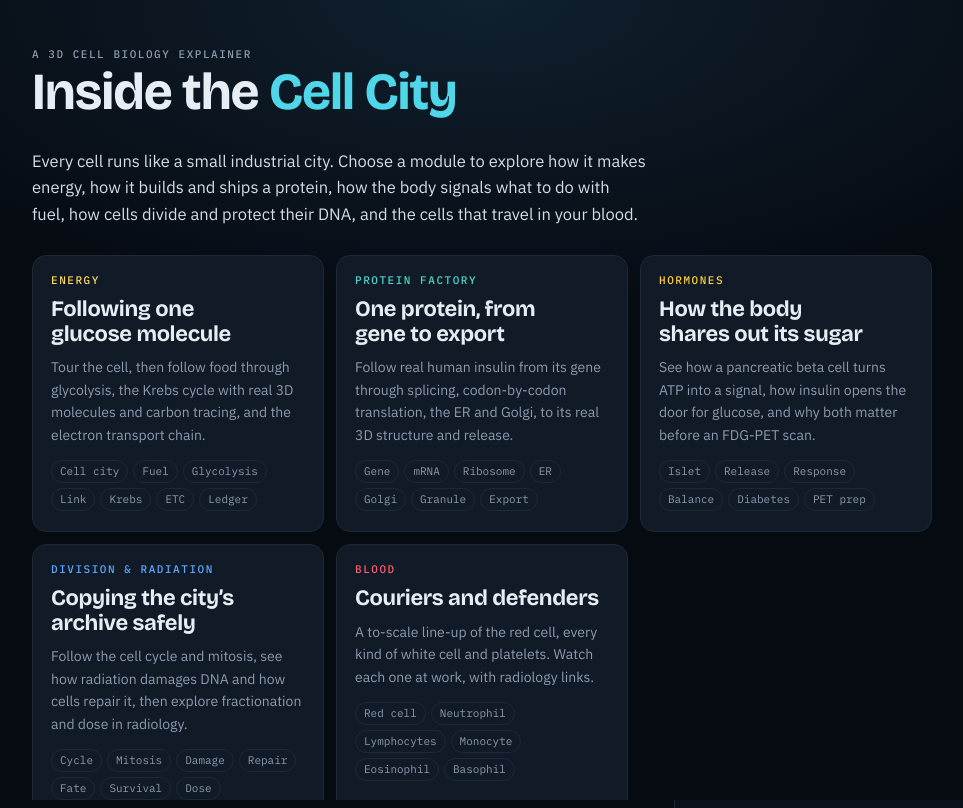
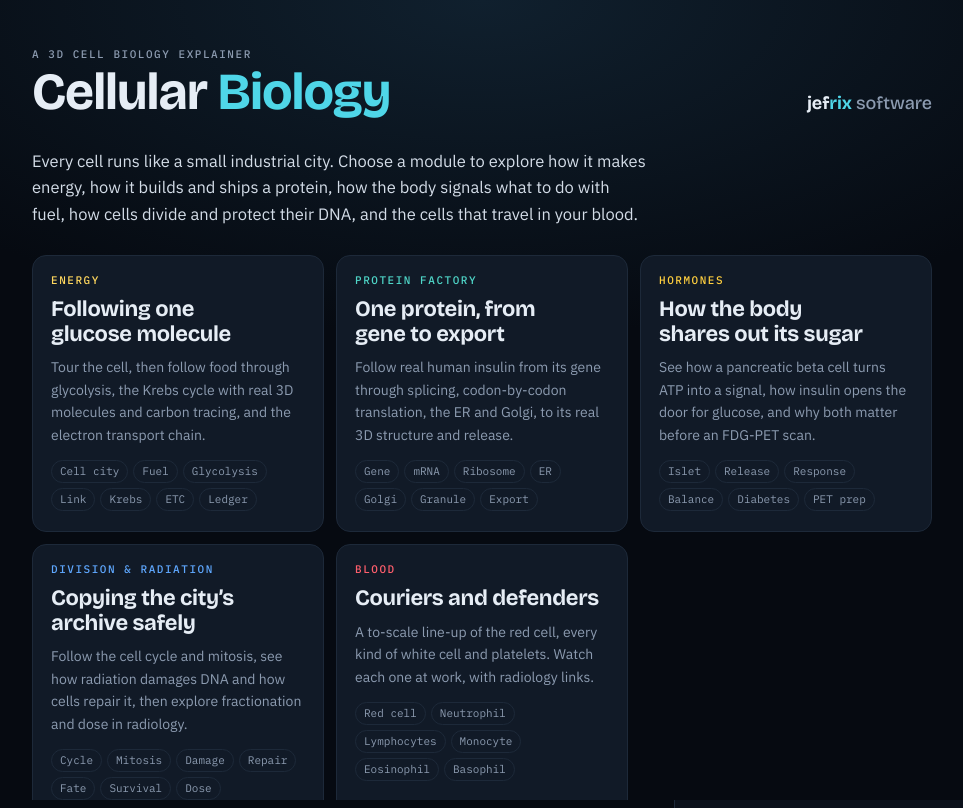
Before and after one commit to jefrix/biology, a plain HTML site: page index.html in a window 1280 px wide. Shown: the whole page, without its empty margins (158-1121 px from the left). Drawn offline with nearby package versions, Linux system fonts and the light colour scheme.

Commit message:
Rename to Cellular Biology and add jefrix software mark
Co-Authored-By: Claude Sonnet 5.5 <noreply@anthropic.com>

```diff
--- a/index.html
+++ b/index.html
@@ -2,7 +2,7 @@
 <html lang="en">
 <meta charset="utf-8">
 <meta name="viewport" content="width=device-width, initial-scale=1, viewport-fit=cover">
-<title>Inside the Cell City</title>
+<title>Cellular Biology</title>
 <meta name="claude:viewport-fit-sides" content="cover">
 <meta name="description" content="A 3D explainer of cell biology: energy from food to ATP, protein production from gene to secretion, insulin and glucose, cell division, DNA damage and radiation, and blood cells.">
 <link rel="preconnect" href="https://fonts.googleapis.com">
@@ -30,7 +30,7 @@
       <header class="brand">
         <a class="back" id="backHome" href="#home">← All modules</a>
         <span class="eyebrow" id="brandEyebrow">Cell biology</span>
-        <h1>Inside the <em>Cell City</em></h1>
+        <div class="brand-row"><h1>Cellular <em>Biology</em></h1><span class="maker">jef<span class="rix">rix</span> <span class="soft">software</span></span></div>
       </header>
       <nav class="rail" id="rail" aria-label="Chapters"></nav>
       <div class="rail-name" id="railName"></div>
@@ -47,7 +47,7 @@
   <div class="home-inner">
     <header class="brand">
       <span class="eyebrow">A 3D cell biology explainer</span>
-      <h1>Inside the <em>Cell City</em></h1>
+      <div class="brand-row"><h1>Cellular <em>Biology</em></h1><span class="maker">jef<span class="rix">rix</span> <span class="soft">software</span></span></div>
     </header>
     <p class="lede">Every cell runs like a small industrial city. Choose a module to explore how it makes energy, how it builds and ships a protein, how the body signals what to do with fuel, how cells divide and protect their DNA, and the cells that travel in your blood.</p>
     <nav class="modules" id="moduleCards" aria-label="Modules"></nav>
--- a/shared/core.css
+++ b/shared/core.css
@@ -376,3 +376,11 @@ table.ledger { border-collapse: collapse; width: 100%; font-size: 13px; font-var
 .aa-strip i { font: 500 10.5px/1 var(--f-mono); font-style: normal; width: 15px; height: 17px; display: grid; place-items: center; border-radius: 3px; color: #06101a; background: var(--c); }
 .aa-strip i.new { outline: 2px solid var(--fg); outline-offset: 1px; }
 .journey { margin: 0; padding-left: 20px; display: flex; flex-direction: column; gap: 6px; font-size: 14px; color: #cdd6e2; }
+
+/* ---------- title row with maker's mark at the opposite margin ---------- */
+.brand-row { display: flex; flex-wrap: wrap; align-items: baseline; justify-content: space-between; gap: 4px 16px; }
+.maker { margin-left: auto; white-space: nowrap; font: 700 15px/1.2 var(--f-display); letter-spacing: -.005em; color: var(--fg); }
+.maker .rix { color: var(--accent); }
+.maker .soft { color: var(--muted); font-weight: 500; }
+.home .maker { font-size: 18px; }
+@media (max-width: 860px) { .maker, .home .maker { font-size: 13.5px; } }
--- a/shared/core.js
+++ b/shared/core.js
@@ -409,7 +409,7 @@ function showHome() {
   moduleKey = null; chapterIndex = -1;
   $('#home').hidden = false;
   $('.app').inert = true;
-  document.title = 'Inside the Cell City';
+  document.title = 'Cellular Biology';
 }
 
 function setHash(id) {
@@ -432,7 +432,7 @@ function showChapter(i) {
   $('#nextName').textContent = n ? n.short : 'All modules';
   $('#legend').innerHTML = ch.legend.map(([c, t]) => `<span style="--c:var(--${c})"><i></i>${t}</span>`).join('');
   setHash(ch.id);
-  document.title = `${ch.short} · Inside the Cell City`;
+  document.title = `${ch.short} · Cellular Biology`;
   $('#panel').scrollTop = 0;
   if (G3) G3.enterStage(ch.id);
 }
```
